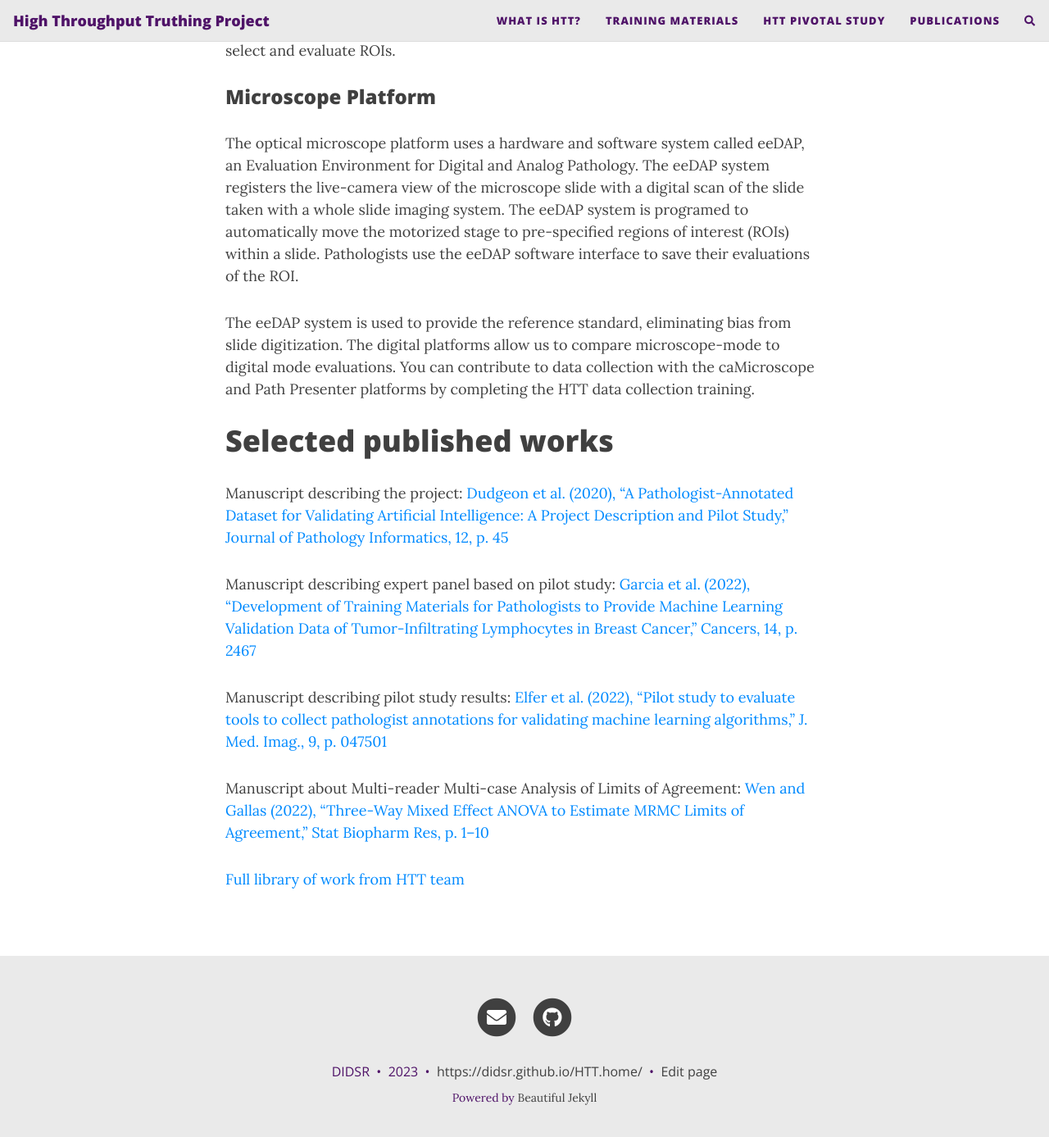
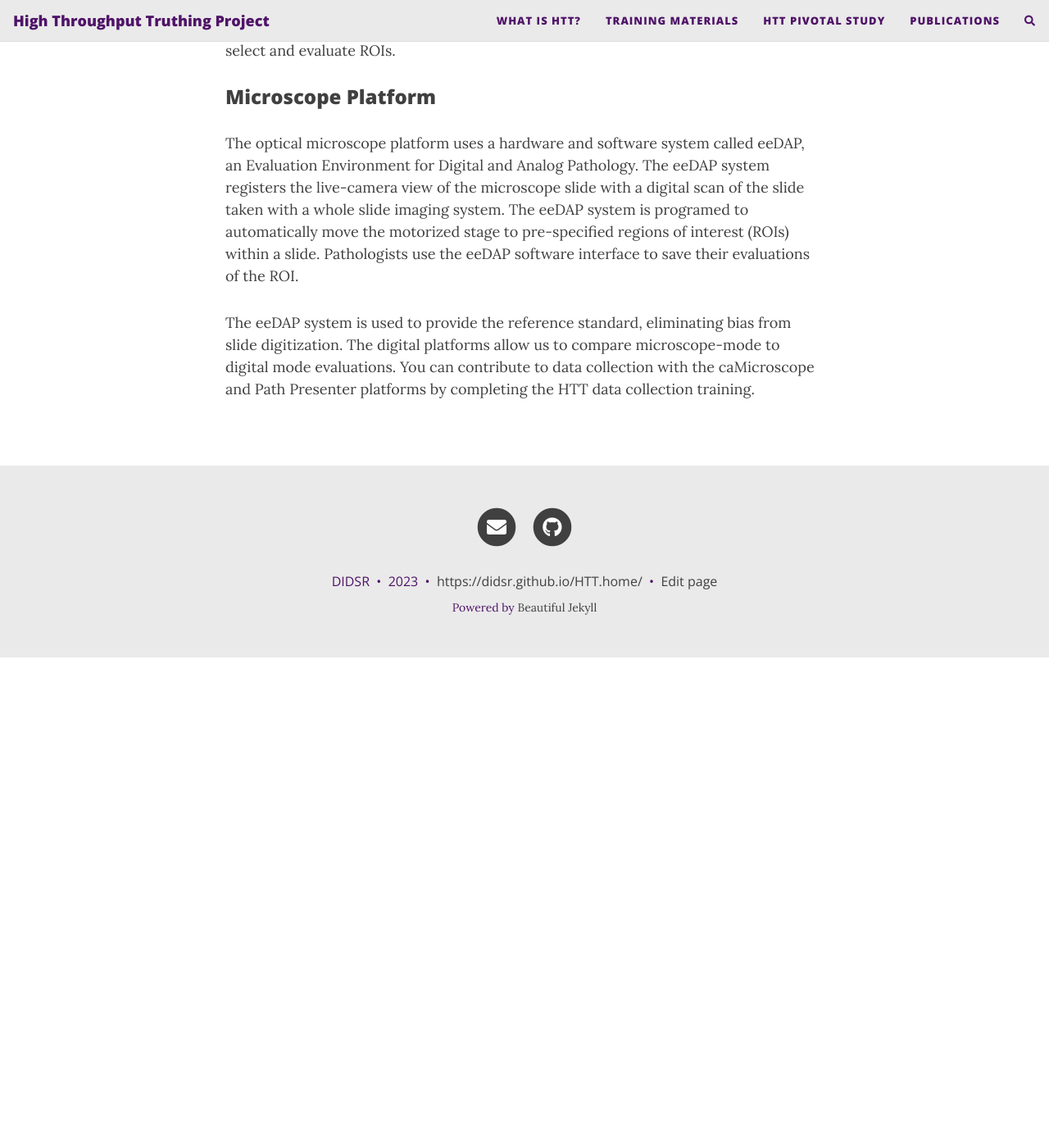
Before and after one commit to DIDSR/HTT.home, a Jekyll site: the page built from assets/pages/whatIsHTT.md, in a window 1280 px wide and 1400 px high, scrolled down 2068 px. Shown: the top 1387 px of the window at 82% size. Built offline with Jekyll 4.4.1, drawn with Linux system fonts in a browser that asks for light colours; nearby versions of some CDN libraries; comment, search, counter and statistics services are not loaded; after the commit the page ends 2870 px from its top, so only the background shows below that.

Commit message:
moved publications into own markdown page

```diff
--- a/assets/pages/whatIsHTT.md
+++ b/assets/pages/whatIsHTT.md
@@ -29,18 +29,3 @@ Leadership from Path Presenter and caMicroscope are collaborators on this projec
 The optical microscope platform uses a hardware and software system called eeDAP, an Evaluation Environment for Digital and Analog Pathology. The eeDAP system registers the live-camera view of the microscope slide with a digital scan of the slide taken with a whole slide imaging system. The eeDAP system is programed to automatically move the motorized stage to pre-specified regions of interest (ROIs) within a slide. Pathologists use the eeDAP software interface to save their evaluations of the ROI.
 
 The eeDAP system is used to provide the reference standard, eliminating bias from slide digitization. The digital platforms allow us to compare microscope-mode to digital mode evaluations. You can contribute to data collection with the caMicroscope and Path Presenter platforms by completing the  HTT data collection training.
-
-# Selected published works
-Manuscript describing the project:
-[Dudgeon et al. (2020), "A Pathologist-Annotated Dataset for Validating Artificial Intelligence: A Project Description and Pilot Study," Journal of Pathology Informatics, 12, p. 45](https://www.doi.org/10.4103/jpi.jpi_83_20)
-
-Manuscript describing expert panel based on pilot study:
-[Garcia et al. (2022), “Development of Training Materials for Pathologists to Provide Machine Learning Validation Data of Tumor-Infiltrating Lymphocytes in Breast Cancer,” Cancers, 14, p. 2467](https://www.doi.org/10.3390/cancers14102467)
-
-Manuscript describing pilot study results:
-[Elfer et al. (2022), “Pilot study to evaluate tools to collect pathologist annotations for validating machine learning algorithms,” J. Med. Imag., 9, p. 047501](https://www.doi.org/10.1117/1.JMI.9.4.047501)
-
-Manuscript about Multi-reader Multi-case Analysis of Limits of Agreement:
-[Wen and Gallas (2022), “Three-Way Mixed Effect ANOVA to Estimate MRMC Limits of Agreement,” Stat Biopharm Res, p. 1–10](https://www.doi.org/10.1080/19466315.2022.2063169)
-
-[Full library of work from HTT team](https://www.zotero.org/groups/4384613/eedap_studies_presentations_publications_and_studies/library)
```
Also changed, not shown: assets/pages/publications.md (added, +22 -0 lines).
